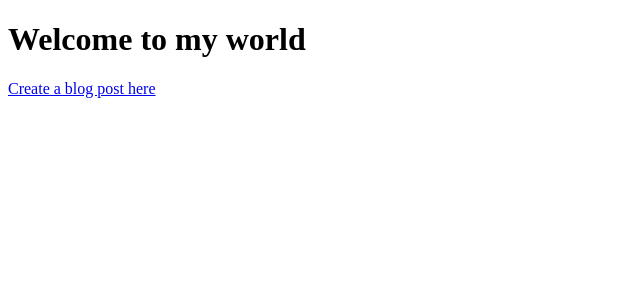
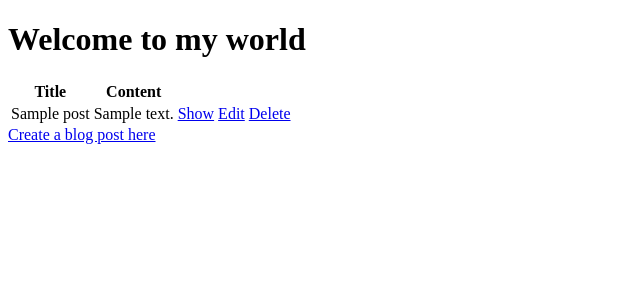
Before and after one commit to AshRhazaly/Personal-Blog, a Rails app: page /posts in a window 1280 px wide. Shown: the top 300 px of the page, without its empty margins (0-640 px from the left). Run offline with Rails 7, Linux system fonts and the light colour scheme; tables that the repository leaves empty hold one stand-in row (values such as "Sample post"); style sheets or scripts are compiled from the project's sources; some libraries are stand-ins or nearby versions.

Commit message:
Add functionality to delete blog posts

```diff
--- a/blog/app/controllers/posts_controller.rb
+++ b/blog/app/controllers/posts_controller.rb
@@ -23,12 +23,9 @@ class PostsController < ApplicationController
 
   def destroy
     @post = Post.find(params[:id])
-    if @post.destroy(post_params)
-      redirect_to posts_path
-      flash[:notice] = "You've deleted your post successfully."
-    else
-      render 'new'
-    end
+    @post.destroy
+    redirect_to posts_path
+    flash[:notice] = "You've deleted your post successfully."
   end
 
   def edit
--- a/blog/app/views/posts/index.html.erb
+++ b/blog/app/views/posts/index.html.erb
@@ -1,2 +1,24 @@
+<% if flash[:notice] %>
+   <div><%= flash[:notice] %></div>
+ <% end %>
 <h1>Welcome to my world</h1>
+<table>
+  <tr>
+    <th>Title</th>
+    <th>Content</th>
+  </tr>
+
+  <% @posts.each do |post| %>
+    <tr>
+      <td><%= post.title %></td>
+      <td><%= post.content %></td>
+      <td><%= link_to 'Show', post_path(post) %></td>
+      <td><%= link_to 'Edit', edit_post_path(post) %></td>
+      <td><%= link_to 'Delete', post_path(post),
+              method: :delete,
+              data: { confirm: 'Are you sure?' } %>
+      </td>
+    </tr>
+  <% end %>
+</table>
 <%= link_to 'Create a blog post here', new_post_path %>
```
